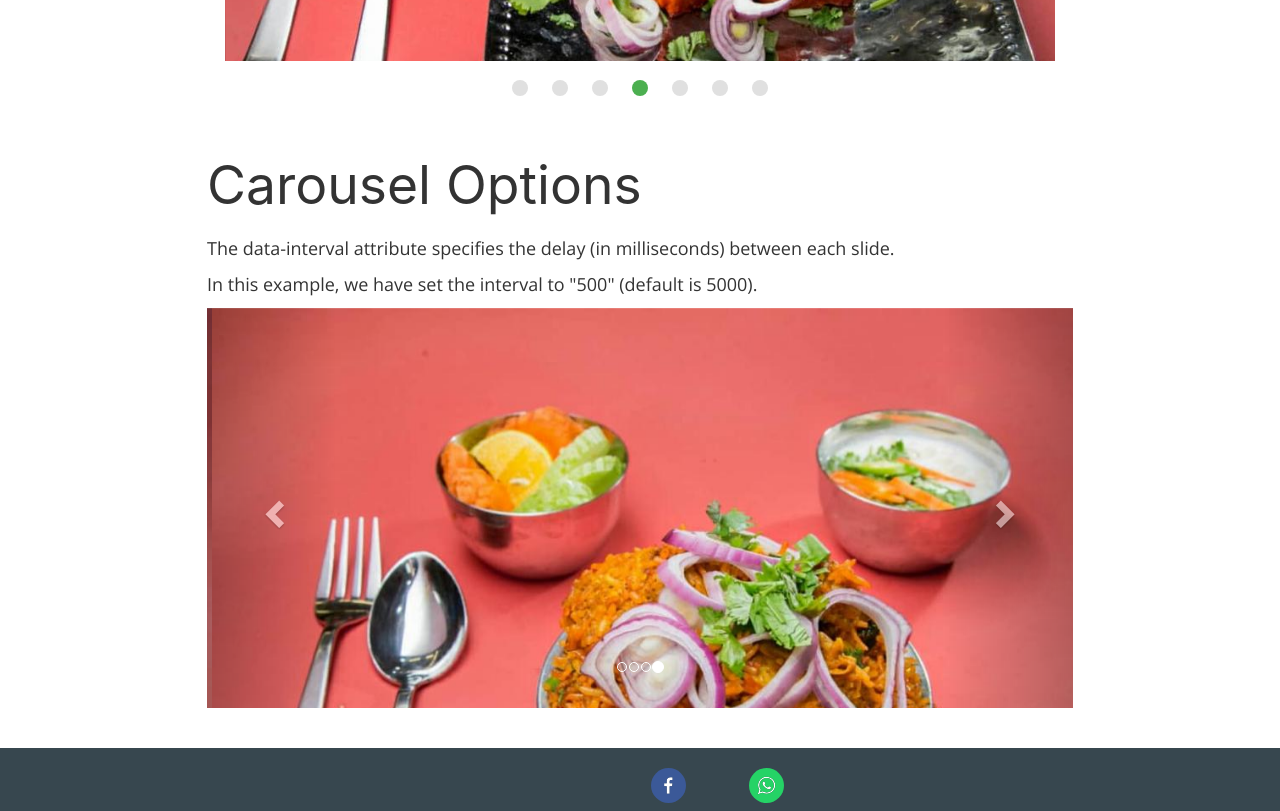
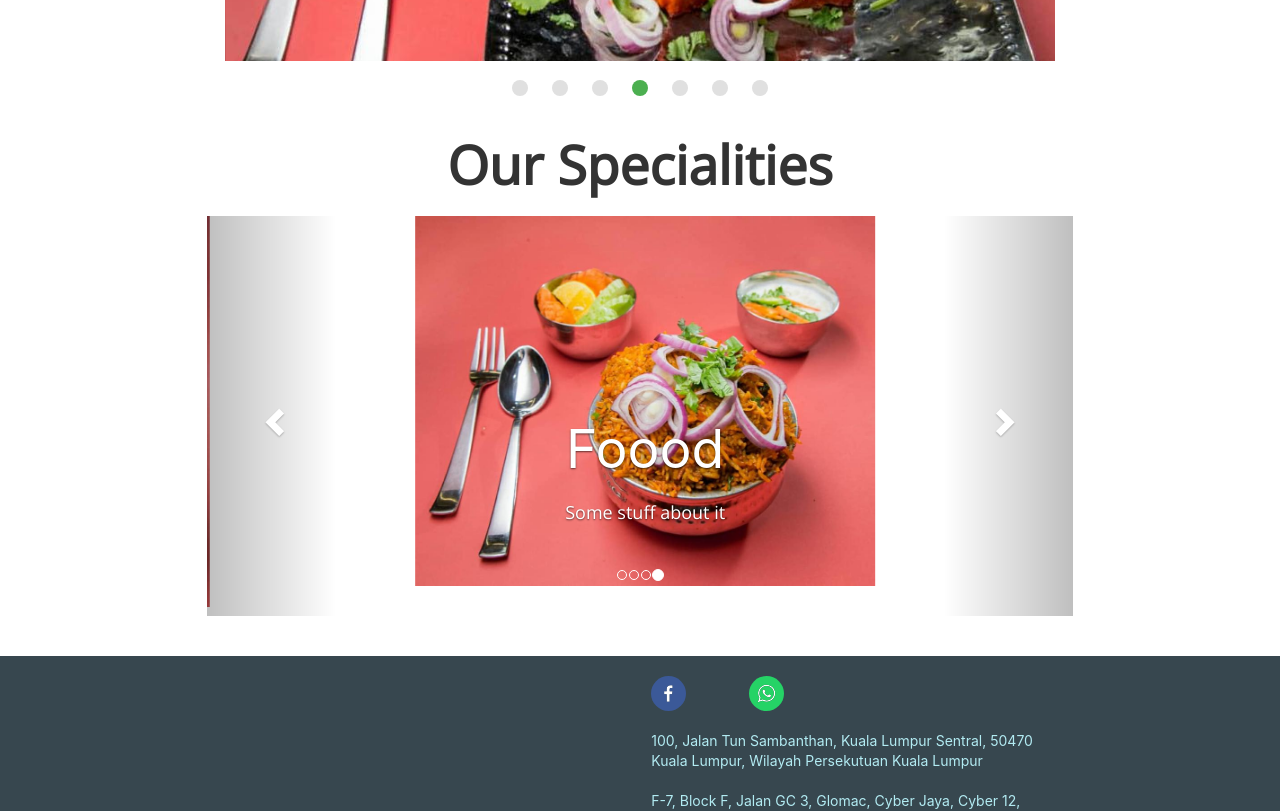
Before and after one commit to aryanmediratta/basic-react-website, a React (Create React App) app in the folder Desktop/WebDev/storewebsite/: page / in a window 1280 px wide. Shown: the part 1880-2691 px from the top of the page. Built offline with nearby package versions, Linux system fonts and the light colour scheme.

Commit message:
comparison

```diff
--- a/Desktop/WebDev/storewebsite/src/pages/Home.js
+++ b/Desktop/WebDev/storewebsite/src/pages/Home.js
@@ -80,35 +80,61 @@ class Home extends Component {
     <ul className = "slides">
       <li>
         <img src={golgappa} alt = "menu"/>
+        <div class="caption center-align">
+          <h3>Foooood</h3>
+          <h5 >Some stuff about it.</h5>
+        </div>
       </li>
       <li>
         <img src={kebab} alt = "menu"/>
+        <div class="caption center-align">
+          <h3>Foooood</h3>
+          <h5 >Some stuff about it.</h5>
+        </div>
       </li>
       <li>
         <img src={rice} alt = "menu"/>
+        <div class="caption center-align">
+          <h3>Foooood</h3>
+          <h5 >Some stuff about it.</h5>
+        </div>
       </li>
       <li>
         <img src={paneer} alt = "menu"/>
+        <div class="caption center-align">
+          <h3>Foooood</h3>
+          <h5 >Some stuff about it.</h5>
+        </div>
       </li>
       <li>
         <img src={dish} alt = "menu"/>
+        <div class="caption center-align">
+          <h3>Foooood</h3>
+          <h5 >Some stuff about it.</h5>
+        </div>
       </li>
       <li>
         <img src={kulfi} alt = "menu"/>
+        <div class="caption center-align">
+          <h3>Foooood</h3>
+          <h5 >Some stuff about it.</h5>
+        </div>
       </li>
       <li>
         <img src={laddoo} alt = "menu"/>
+        <div class="caption center-align">
+          <h3>Foooood</h3>
+          <h5 >Some stuff about it.</h5>
+        </div>
       </li>
     </ul>
   </div>
 </div>
 </div>
 
+        <h2 style = {h2s}>Our Specialities </h2>
 
 <div class="container">
-  <h2>Carousel Options</h2>
-  <p>The <strong>data-interval</strong> attribute specifies the delay (in milliseconds) between each slide.</p>
-  <p>In this example, we have set the interval to "500" (default is 5000).</p>
   <div id="myCarousel" class="carousel slide" data-ride="carousel" data-interval="1500">
 
     <ol class="carousel-indicators">
@@ -120,20 +146,34 @@ class Home extends Component {
 
     <div class="carousel-inner" role="listbox">
       <div class="item active">
-        <img src={laddoo} alt="Chania" />
+        <img src={laddoo} alt="Chania" width="460" height="345"/>
+        <div class="carousel-caption">
+        <h2> Foood </h2>
+        <p> Some stuff about it </p>
+        </div>
       </div>
 
       <div class="item">
-        <img src={chinese} alt="Chania"/>
+        <img src={chinese} alt="Chania" width="460" height="345"/>
+        <div class="carousel-caption">
+        <h2> Foood </h2>
+        <p> Some stuff about it </p>
+      </div>
       </div>
 
       <div class="item">
-        <img src={paneer} alt="Flower"/>
-      </div>
+        <img src={paneer} alt="Flower" width="460" height="345"/>
+        <div class="carousel-caption">
+        <h2> Foood </h2>
+        <p> Some stuff about it </p>
+      </div></div>
 
       <div class="item">
-        <img src={rice} alt="Flower" />
-      </div>
+        <img src={rice} alt="Flower" width="460" height="345"/>
+        <div class="carousel-caption">
+        <h2> Foood </h2>
+        <p> Some stuff about it </p>
+      </div></div>
     </div>
 
     <a class="left carousel-control" href="#myCarousel" role="button" data-slide="prev">
```
